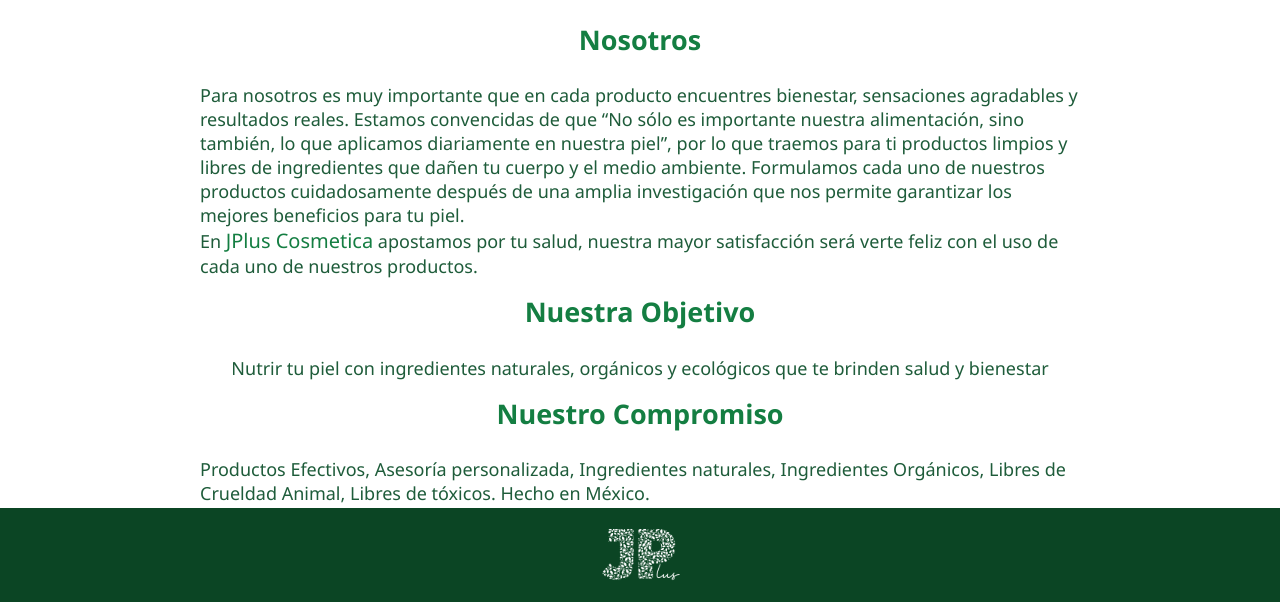
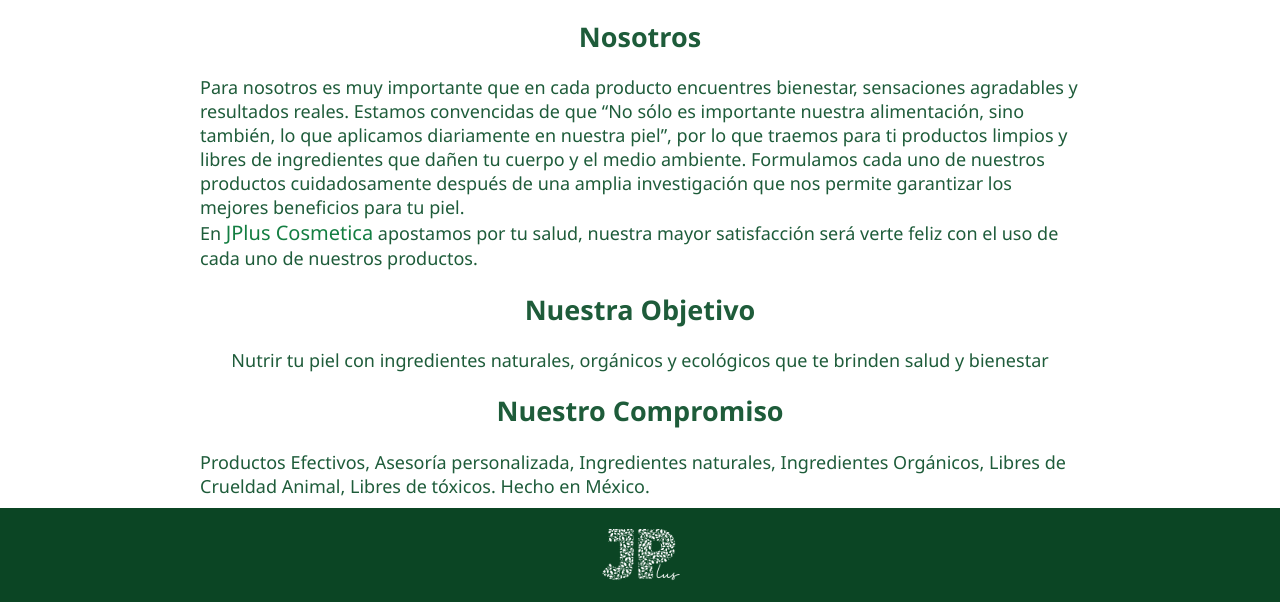
Before and after one commit to JonathanFarias1/projectCoderHouse, a plain HTML site: page html/index.html in a window 1280 px wide. Shown: the part 903-1505 px from the top of the page. Drawn offline with Linux system fonts and the light colour scheme.

Commit message:
Modificaciones Adicionales

```diff
--- a/html/index.html
+++ b/html/index.html
@@ -29,17 +29,17 @@
 </section>
 
 <section class="contenido">
-    <h1> Nosotros</h1>
+    <h2> Nosotros</h2>
 <p>Para nosotros es muy importante que en cada producto encuentres bienestar, sensaciones agradables y resultados reales. Estamos convencidas de que “No sólo es importante nuestra alimentación, sino también, lo que aplicamos diariamente en nuestra piel”, por lo que traemos para ti productos limpios y libres de ingredientes que dañen tu cuerpo y el medio ambiente.
     Formulamos cada uno de nuestros productos cuidadosamente después de una amplia investigación que nos permite garantizar los mejores beneficios para tu piel.<br>
     En <span>JPlus Cosmetica</span> apostamos por tu salud, nuestra mayor satisfacción será verte feliz con el uso de cada uno de nuestros productos.
 </p>
-<h1>Nuestra Objetivo</h1>
+<h2>Nuestra Objetivo</h2>
 <p>
     Nutrir tu piel con ingredientes naturales, orgánicos y ecológicos que te brinden salud y bienestar
    </p>
 
-<h1> Nuestro Compromiso</h1>
+<h2> Nuestro Compromiso</h2>
 <p>
     Productos Efectivos, Asesoría personalizada, Ingredientes naturales, Ingredientes Orgánicos, Libres de Crueldad Animal, Libres de tóxicos. Hecho en México.
 </p>
```
